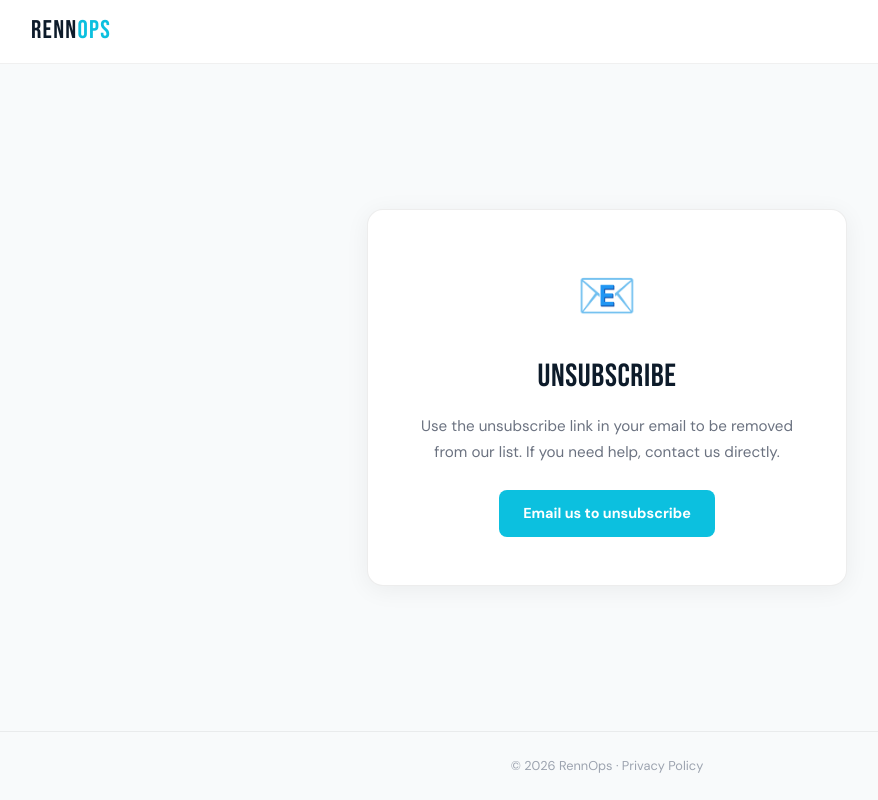
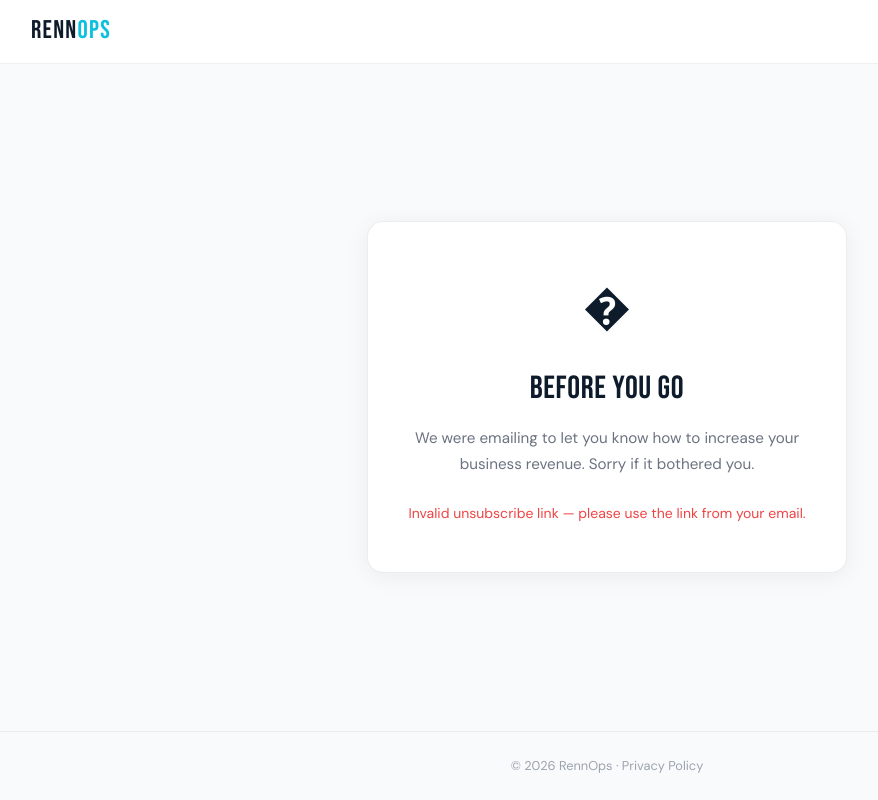
Before and after one commit to is-krumi/lawrenn, a Next.js app in the folder rennops-web/: page /unsubscribe in a window 1280 px wide. Shown: the whole page, without its empty margins (33-911 px from the left). Built offline with nearby package versions, Linux system fonts and the light colour scheme.

Commit message:
updating unsubscribe

```diff
--- a/rennops-web/app/unsubscribe/page.tsx
+++ b/rennops-web/app/unsubscribe/page.tsx
@@ -64,16 +64,22 @@ function UnsubscribeContent() {
             </>
           ) : (
             <>
-              <div style={{ fontSize: "3rem", marginBottom: "1rem" }}>📧</div>
+              <div style={{ fontSize: "3rem", marginBottom: "1rem" }}>�</div>
               <h1 style={{ fontFamily: "'Bebas Neue'", fontSize: "2rem", letterSpacing: "0.02em", color: "#0D1B2A", marginBottom: "0.75rem" }}>
-                UNSUBSCRIBE
+                BEFORE YOU GO
               </h1>
               <p style={{ color: "#6B7280", fontSize: "0.95rem", lineHeight: 1.7, marginBottom: "1.5rem" }}>
-                Use the unsubscribe link in your email to be removed from our list. If you need help, contact us directly.
+                We were emailing to let you know how to increase your business revenue. Sorry if it bothered you.
               </p>
-              <a href="mailto:hello@rennops.com?subject=Unsubscribe request" style={{ display: "inline-block", padding: "0.75rem 1.5rem", background: "#0cc0df", borderRadius: 8, color: "white", textDecoration: "none", fontWeight: 700, fontSize: "0.9rem" }}>
-                Email us to unsubscribe
-              </a>
+              {email ? (
+                <a href={`/api/unsubscribe?email=${encodeURIComponent(email)}`} style={{ display: "inline-block", padding: "0.75rem 1.5rem", background: "#0D1B2A", borderRadius: 8, color: "white", textDecoration: "none", fontWeight: 700, fontSize: "0.9rem" }}>
+                  Click to unsubscribe :/
+                </a>
+              ) : (
+                <p style={{ color: "#EF4444", fontSize: "0.875rem" }}>
+                  Invalid unsubscribe link — please use the link from your email.
+                </p>
+              )}
             </>
           )}
         </div>
```
